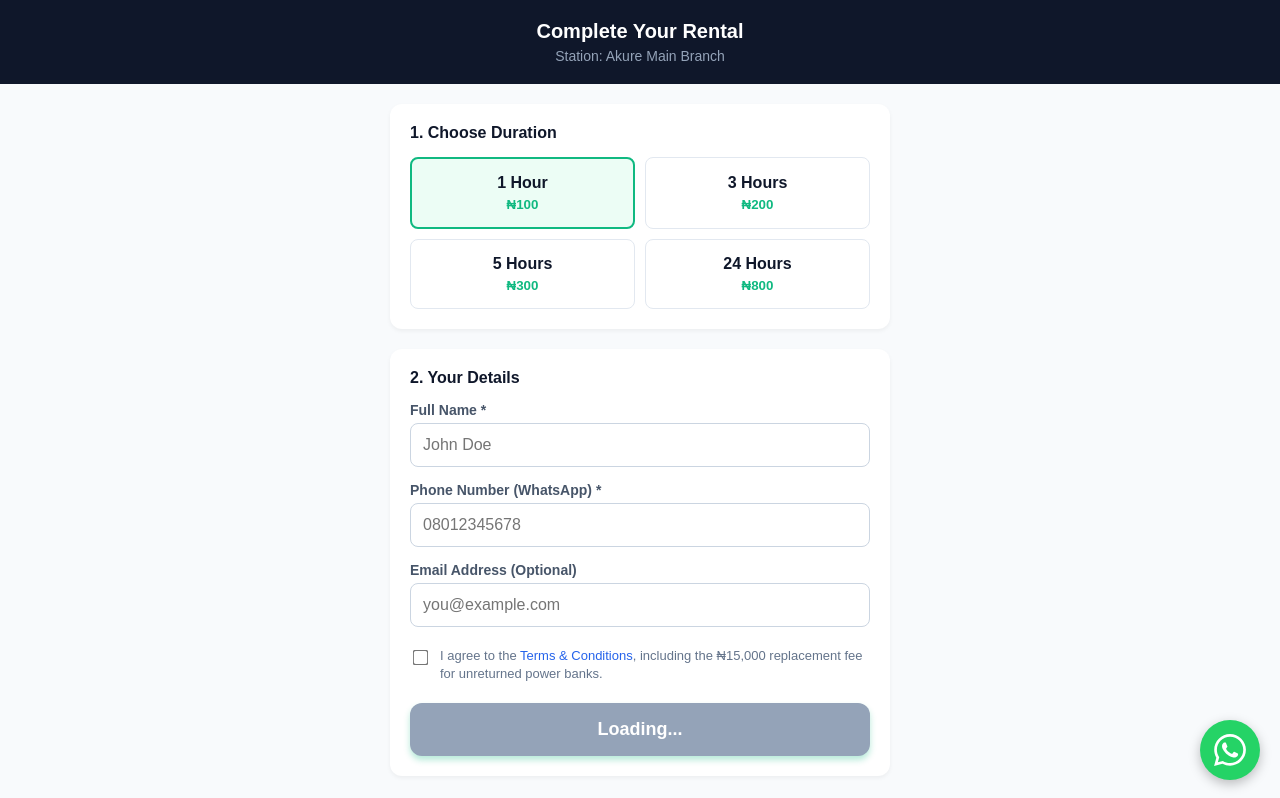
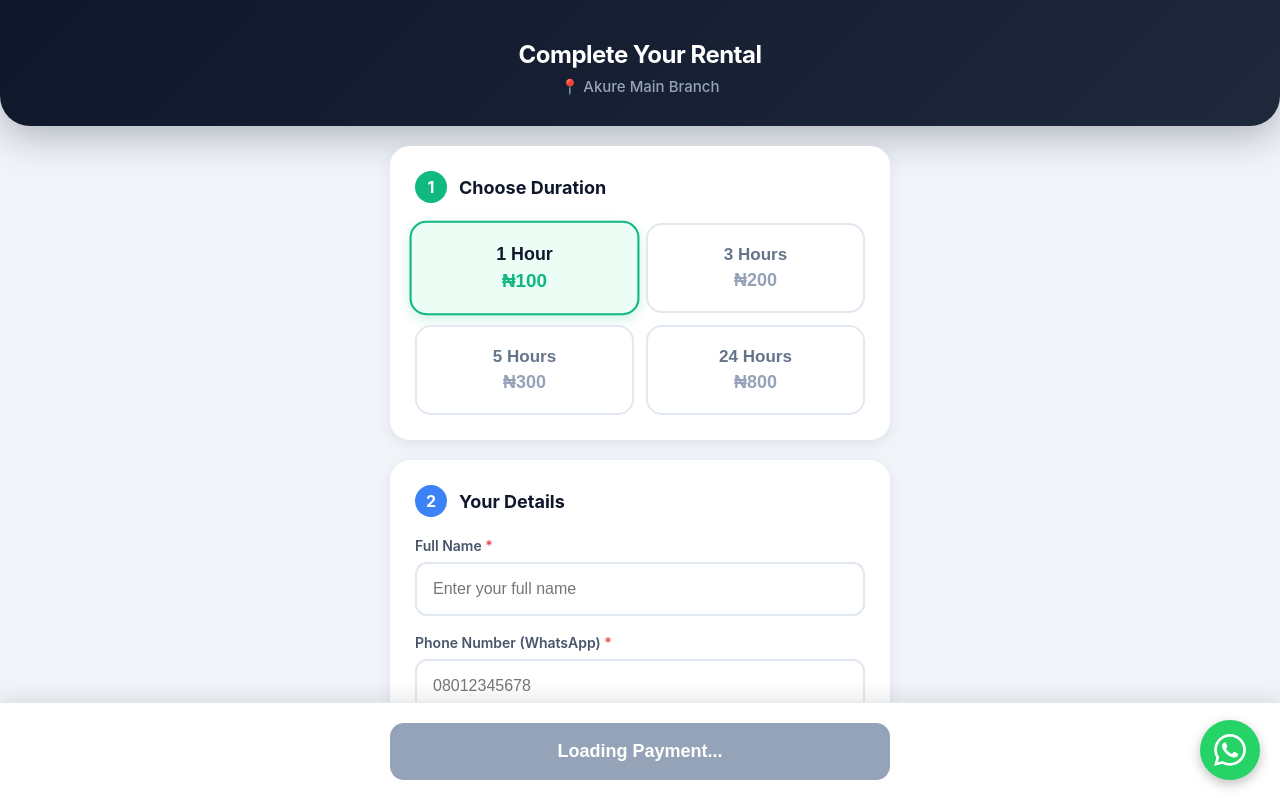
Before and after one commit to okivictor01-bit/OKcharge-, a Next.js app: page /rent in a window 1280 px wide. Shown: the top 798 px of the page. Built offline with nearby package versions, Linux system fonts and the light colour scheme.

Commit message:
Update page.tsx

```diff
--- a/app/rent/page.tsx
+++ b/app/rent/page.tsx
@@ -10,6 +10,7 @@ export default function RentPage() {
   const [agreeTerms, setAgreeTerms] = useState(false);
   const [loading, setLoading] = useState(false);
   const [paystackScriptLoaded, setPaystackScriptLoaded] = useState(false);
+  const [selectedDuration, setSelectedDuration] = useState('1');
 
   const prices: Record<string, number> = {
     '1': 100,
@@ -35,6 +36,11 @@ export default function RentPage() {
     }
   }, []);
 
+  const handleDurationSelect = (time: string) => {
+    setDuration(time);
+    setSelectedDuration(time);
+  };
+
   const handleCheckout = (e: any) => {
     e.preventDefault();
 
@@ -50,14 +56,12 @@ export default function RentPage() {
 
     setLoading(true);
 
-    // Generate a unique reference
     const reference = `OKCHARGE_${Date.now()}_${Math.floor(Math.random() * 1000)}`;
 
-    // Initialize Paystack
     const handler = (window as any).PaystackPop?.setup({
       key: 'pk_live_9dd06423b57f6a6f6927e3ea2e28a101baa01fba',
       email: formData.email || formData.phone + '@okcharge.local',
-      amount: currentPrice * 100, // Paystack uses kobo (multiply by 100)
+      amount: currentPrice * 100,
       currency: 'NGN',
       ref: reference,
       firstname: formData.name.split(' ')[0],
@@ -83,15 +87,10 @@ export default function RentPage() {
         ]
       },
       callback: function(response: any) {
-        // Payment successful
-        alert('Payment successful! Reference: ' + response.reference);
-        // TODO: Save rental to database here
         setLoading(false);
-        // Redirect to success page or show ticket
         router.push('/rent/success?ref=' + response.reference);
       },
       onClose: function() {
-        alert('Payment window closed. Please try again.');
         setLoading(false);
       }
     });
@@ -106,111 +105,317 @@ export default function RentPage() {
 
   return (
     <main style={{
-      fontFamily: 'sans-serif',
-      backgroundColor: '#f8fafc',
+      fontFamily: '-apple-system, BlinkMacSystemFont, "Segoe UI", Roboto, sans-serif',
+      backgroundColor: '#f1f5f9',
       minHeight: '100vh',
-      paddingBottom: '100px'
+      paddingBottom: '120px'
     }}>
-      {/* Header */}
-      <div style={{ backgroundColor: '#0f172a', color: 'white', padding: '20px', textAlign: 'center' }}>
-        <h1 style={{ margin: 0, fontSize: '20px', fontWeight: 'bold' }}>Complete Your Rental</h1>
-        <p style={{ margin: '5px 0 0 0', fontSize: '14px', color: '#94a3b8' }}>Station: Akure Main Branch</p>
+      {/* Animated Header */}
+      <div style={{
+        background: 'linear-gradient(135deg, #0f172a 0%, #1e293b 100%)',
+        color: 'white',
+        padding: '30px 20px',
+        textAlign: 'center',
+        borderBottomLeftRadius: '30px',
+        borderBottomRightRadius: '30px',
+        boxShadow: '0 10px 40px rgba(15, 23, 42, 0.3)'
+      }}>
+        <div style={{ fontSize: '40px', marginBottom: '10px' }}></div>
+        <h1 style={{ margin: 0, fontSize: '24px', fontWeight: '700', letterSpacing: '-0.5px' }}>Complete Your Rental</h1>
+        <p style={{ margin: '8px 0 0 0', fontSize: '15px', color: '#94a3b8', fontWeight: '500' }}>📍 Akure Main Branch</p>
       </div>
 
       <div style={{ maxWidth: '500px', margin: '0 auto', padding: '20px' }}>
 
-        {/* Step 1: Duration */}
-        <div style={{ backgroundColor: 'white', padding: '20px', borderRadius: '12px', marginBottom: '20px', boxShadow: '0 2px 4px rgba(0,0,0,0.05)' }}>
-          <h2 style={{ fontSize: '16px', fontWeight: 'bold', color: '#0f172a', marginTop: 0, marginBottom: '15px' }}>1. Choose Duration</h2>
-          <div style={{ display: 'grid', gridTemplateColumns: '1fr 1fr', gap: '10px' }}>
-            {Object.entries(prices).map(([time, price]) => (
+        {/* Step 1: Duration Selection */}
+        <div style={{
+          backgroundColor: 'white',
+          padding: '25px',
+          borderRadius: '20px',
+          marginBottom: '20px',
+          boxShadow: '0 4px 15px rgba(0,0,0,0.08)'
+        }}>
+          <div style={{ display: 'flex', alignItems: 'center', marginBottom: '20px' }}>
+            <div style={{
+              backgroundColor: '#10b981',
+              color: 'white',
+              width: '32px',
+              height: '32px',
+              borderRadius: '50%',
+              display: 'flex',
+              alignItems: 'center',
+              justifyContent: 'center',
+              fontWeight: 'bold',
+              fontSize: '16px',
+              marginRight: '12px'
+            }}>1</div>
+            <h2 style={{ fontSize: '18px', fontWeight: '700', color: '#0f172a', margin: 0 }}>Choose Duration</h2>
+          </div>
+
+          <div style={{ display: 'grid', gridTemplateColumns: '1fr 1fr', gap: '12px' }}>
+            {Object.entries(prices).map(([time, price]) => {
+              const isSelected = selectedDuration === time;
+              return (
                 <button
                   key={time}
-                onClick={() => setDuration(time)}
+                  onClick={() => handleDurationSelect(time)}
                   style={{
-                  padding: '15px',
-                  borderRadius: '8px',
-                  border: duration === time ? '2px solid #10b981' : '1px solid #e2e8f0',
-                  backgroundColor: duration === time ? '#ecfdf5' : 'white',
+                    padding: '20px 15px',
+                    borderRadius: '16px',
+                    border: isSelected ? '2px solid #10b981' : '2px solid #e2e8f0',
+                    backgroundColor: isSelected ? '#ecfdf5' : 'white',
                     cursor: 'pointer',
-                  textAlign: 'center'
+                    textAlign: 'center',
+                    transition: 'all 0.3s ease',
+                    transform: isSelected ? 'scale(1.05)' : 'scale(1)',
+                    boxShadow: isSelected ? '0 4px 12px rgba(16, 185, 129, 0.2)' : 'none'
                   }}
                 >
-                <div style={{ fontWeight: 'bold', color: '#0f172a', fontSize: '16px' }}>{time} Hour{time !== '1' ? 's' : ''}</div>
-                <div style={{ color: '#10b981', fontWeight: 'bold', marginTop: '5px' }}>₦{price}</div>
+                  <div style={{ fontWeight: '700', color: isSelected ? '#0f172a' : '#64748b', fontSize: '17px', marginBottom: '5px' }}>
+                    {time} Hour{time !== '1' ? 's' : ''}
+                  </div>
+                  <div style={{
+                    color: isSelected ? '#10b981' : '#94a3b8',
+                    fontWeight: '800',
+                    fontSize: '18px',
+                    marginTop: '5px'
+                  }}>
+                    ₦{price}
+                  </div>
                 </button>
-            ))}
+              );
+            })}
           </div>
         </div>
 
-        {/* Step 2: Customer Data */}
-        <form onSubmit={handleCheckout} style={{ backgroundColor: 'white', padding: '20px', borderRadius: '12px', boxShadow: '0 2px 4px rgba(0,0,0,0.05)' }}>
-          <h2 style={{ fontSize: '16px', fontWeight: 'bold', color: '#0f172a', marginTop: 0, marginBottom: '15px' }}>2. Your Details</h2>
+        {/* Step 2: Customer Details Form */}
+        <form onSubmit={handleCheckout} style={{
+          backgroundColor: 'white',
+          padding: '25px',
+          borderRadius: '20px',
+          boxShadow: '0 4px 15px rgba(0,0,0,0.08)'
+        }}>
+          <div style={{ display: 'flex', alignItems: 'center', marginBottom: '20px' }}>
+            <div style={{
+              backgroundColor: '#3b82f6',
+              color: 'white',
+              width: '32px',
+              height: '32px',
+              borderRadius: '50%',
+              display: 'flex',
+              alignItems: 'center',
+              justifyContent: 'center',
+              fontWeight: 'bold',
+              fontSize: '16px',
+              marginRight: '12px'
+            }}>2</div>
+            <h2 style={{ fontSize: '18px', fontWeight: '700', color: '#0f172a', margin: 0 }}>Your Details</h2>
+          </div>
 
-          <label style={{ display: 'block', marginBottom: '5px', fontWeight: '600', fontSize: '14px', color: '#475569' }}>Full Name *</label>
+          <div style={{ marginBottom: '18px' }}>
+            <label style={{ display: 'block', marginBottom: '8px', fontWeight: '600', fontSize: '14px', color: '#475569' }}>
+              Full Name <span style={{ color: '#ef4444' }}>*</span>
+            </label>
             <input
               type="text"
               required
-            placeholder="John Doe"
+              placeholder="Enter your full name"
               value={formData.name}
               onChange={(e) => setFormData({...formData, name: e.target.value})}
-            style={{ width: '100%', padding: '12px', marginBottom: '15px', border: '1px solid #cbd5e1', borderRadius: '8px', fontSize: '16px', boxSizing: 'border-box' }}
+              style={{
+                width: '100%',
+                padding: '16px',
+                border: '2px solid #e2e8f0',
+                borderRadius: '12px',
+                fontSize: '16px',
+                boxSizing: 'border-box',
+                transition: 'border-color 0.3s',
+                outline: 'none'
+              }}
+              onFocus={(e) => e.target.style.borderColor = '#10b981'}
+              onBlur={(e) => e.target.style.borderColor = '#e2e8f0'}
             />
+          </div>
 
-          <label style={{ display: 'block', marginBottom: '5px', fontWeight: '600', fontSize: '14px', color: '#475569' }}>Phone Number (WhatsApp) *</label>
+          <div style={{ marginBottom: '18px' }}>
+            <label style={{ display: 'block', marginBottom: '8px', fontWeight: '600', fontSize: '14px', color: '#475569' }}>
+              Phone Number (WhatsApp) <span style={{ color: '#ef4444' }}>*</span>
+            </label>
             <input
               type="tel"
               required
               placeholder="08012345678"
               value={formData.phone}
               onChange={(e) => setFormData({...formData, phone: e.target.value})}
-            style={{ width: '100%', padding: '12px', marginBottom: '15px', border: '1px solid #cbd5e1', borderRadius: '8px', fontSize: '16px', boxSizing: 'border-box' }}
+              style={{
+                width: '100%',
+                padding: '16px',
+                border: '2px solid #e2e8f0',
+                borderRadius: '12px',
+                fontSize: '16px',
+                boxSizing: 'border-box',
+                transition: 'border-color 0.3s',
+                outline: 'none'
+              }}
+              onFocus={(e) => e.target.style.borderColor = '#10b981'}
+              onBlur={(e) => e.target.style.borderColor = '#e2e8f0'}
             />
+          </div>
 
-          <label style={{ display: 'block', marginBottom: '5px', fontWeight: '600', fontSize: '14px', color: '#475569' }}>Email Address (Optional)</label>
+          <div style={{ marginBottom: '22px' }}>
+            <label style={{ display: 'block', marginBottom: '8px', fontWeight: '600', fontSize: '14px', color: '#475569' }}>
+              Email Address <span style={{ color: '#94a3b8', fontSize: '12px' }}>(Optional)</span>
+            </label>
             <input
               type="email"
               placeholder="you@example.com"
               value={formData.email}
               onChange={(e) => setFormData({...formData, email: e.target.value})}
-            style={{ width: '100%', padding: '12px', marginBottom: '20px', border: '1px solid #cbd5e1', borderRadius: '8px', fontSize: '16px', boxSizing: 'border-box' }}
+              style={{
+                width: '100%',
+                padding: '16px',
+                border: '2px solid #e2e8f0',
+                borderRadius: '12px',
+                fontSize: '16px',
+                boxSizing: 'border-box',
+                transition: 'border-color 0.3s',
+                outline: 'none'
+              }}
+              onFocus={(e) => e.target.style.borderColor = '#10b981'}
+              onBlur={(e) => e.target.style.borderColor = '#e2e8f0'}
             />
+          </div>
 
           {/* Terms Checkbox */}
-          <div style={{ display: 'flex', alignItems: 'flex-start', gap: '10px', marginBottom: '20px' }}>
+          <div style={{
+            display: 'flex',
+            alignItems: 'flex-start',
+            gap: '12px',
+            marginBottom: '25px',
+            padding: '15px',
+            backgroundColor: '#f8fafc',
+            borderRadius: '12px',
+            border: '1px solid #e2e8f0'
+          }}>
             <input
               type="checkbox"
               id="terms"
               checked={agreeTerms}
               onChange={(e) => setAgreeTerms(e.target.checked)}
-              style={{ marginTop: '4px', transform: 'scale(1.2)' }}
+              style={{
+                marginTop: '3px',
+                transform: 'scale(1.3)',
+                cursor: 'pointer',
+                accentColor: '#10b981'
+              }}
               required
             />
-            <label htmlFor="terms" style={{ fontSize: '13px', color: '#64748b', lineHeight: '1.4' }}>
-              I agree to the <a href="/terms" target="_blank" style={{ color: '#2563eb', textDecoration: 'none' }}>Terms & Conditions</a>, including the ₦15,000 replacement fee for unreturned power banks.
+            <label
+              htmlFor="terms"
+              style={{
+                fontSize: '13px',
+                color: '#64748b',
+                lineHeight: '1.5',
+                cursor: 'pointer',
+                fontWeight: '500'
+              }}
+            >
+              I agree to the <a href="/terms" target="_blank" style={{ color: '#2563eb', textDecoration: 'none', fontWeight: '600' }}>Terms & Conditions</a>, including the <strong style={{ color: '#ef4444' }}>₦15,000</strong> replacement fee for unreturned power banks.
             </label>
           </div>
 
+          {/* Submit Button - Hidden on form, shown in sticky footer */}
           <button
             type="submit"
+            style={{ display: 'none' }}
+          >
+            Pay
+          </button>
+        </form>
+      </div>
+
+      {/* Sticky Pay Button with Price Animation */}
+      <div style={{
+        position: 'fixed',
+        bottom: 0,
+        left: 0,
+        right: 0,
+        backgroundColor: 'white',
+        padding: '20px',
+        boxShadow: '0 -4px 20px rgba(0,0,0,0.1)',
+        display: 'flex',
+        justifyContent: 'center',
+        zIndex: 1000,
+        borderTop: '1px solid #e2e8f0'
+      }}>
+        <button
+          onClick={(e) => {
+            const form = document.querySelector('form');
+            if (form) form.dispatchEvent(new Event('submit', { cancelable: true, bubbles: true }));
+          }}
           disabled={loading || !paystackScriptLoaded}
           style={{
             width: '100%',
-              padding: '16px',
-              backgroundColor: loading || !paystackScriptLoaded ? '#94a3b8' : '#10b981',
+            maxWidth: '500px',
+            padding: '18px 24px',
+            backgroundColor: loading || !paystackScriptLoaded ? '#94a3b8' : 'linear-gradient(135deg, #10b981 0%, #059669 100%)',
+            background: loading || !paystackScriptLoaded ? '#94a3b8' : 'linear-gradient(135deg, #10b981 0%, #059669 100%)',
             color: 'white',
             border: 'none',
-              borderRadius: '12px',
+            borderRadius: '14px',
             fontSize: '18px',
-              fontWeight: 'bold',
+            fontWeight: '700',
             cursor: loading || !paystackScriptLoaded ? 'not-allowed' : 'pointer',
-              boxShadow: '0 4px 6px rgba(16, 185, 129, 0.3)'
+            boxShadow: loading || !paystackScriptLoaded ? 'none' : '0 6px 20px rgba(16, 185, 129, 0.4)',
+            transition: 'all 0.3s ease',
+            transform: loading || !paystackScriptLoaded ? 'none' : 'scale(1)',
+            position: 'relative',
+            overflow: 'hidden'
+          }}
+          onMouseEnter={(e) => {
+            if (!loading && paystackScriptLoaded) {
+              e.currentTarget.style.transform = 'scale(1.02)';
+            }
+          }}
+          onMouseLeave={(e) => {
+            if (!loading && paystackScriptLoaded) {
+              e.currentTarget.style.transform = 'scale(1)';
+            }
           }}
         >
-            {loading ? 'Processing...' : !paystackScriptLoaded ? 'Loading...' : `Pay ₦${currentPrice} & Rent`}
+          {loading ? (
+            <span style={{ display: 'flex', alignItems: 'center', justifyContent: 'center', gap: '10px' }}>
+              <span style={{
+                width: '20px',
+                height: '20px',
+                border: '3px solid rgba(255,255,255,0.3)',
+                borderTop: '3px solid white',
+                borderRadius: '50%',
+                animation: 'spin 1s linear infinite'
+              }} />
+              Processing...
+            </span>
+          ) : !paystackScriptLoaded ? (
+            'Loading Payment...'
+          ) : (
+            <span style={{ display: 'flex', alignItems: 'center', justifyContent: 'center', gap: '8px' }}>
+              Pay ₦{currentPrice} & Rent Now 🔓
+            </span>
+          )}
         </button>
-        </form>
       </div>
+
+      {/* CSS for animations */}
+      <style>{`
+        @keyframes spin {
+          0% { transform: rotate(0deg); }
+          100% { transform: rotate(360deg); }
+        }
+        @keyframes pulse {
+          0%, 100% { transform: scale(1); }
+          50% { transform: scale(1.05); }
+        }
+      `}</style>
     </main>
   );
 }
```
Lines whose indentation alone changed are shown as unchanged.
